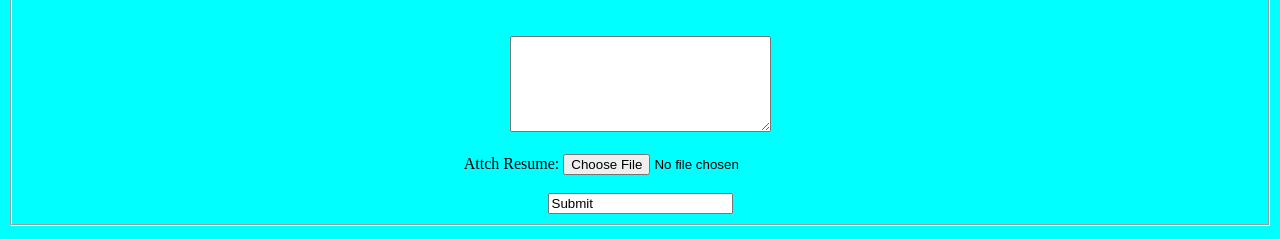
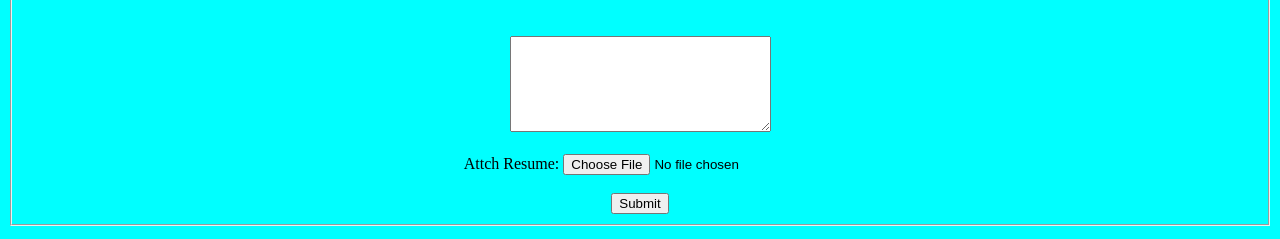
Before and after one commit to Mohmmadfarman/form, a plain HTML site: page index.html in a window 1280 px wide. Shown: the part 561-800 px from the top of the page. Drawn offline with Linux system fonts and the light colour scheme.

Commit message:
Update index.html

```diff
--- a/index.html
+++ b/index.html
@@ -72,7 +72,7 @@
             <input type="file" id="file" value="Choose File">
             <br>
             <br>
-            <input type="button " value="Submit">
+            <button>Submit</button>
 
 
 
```
